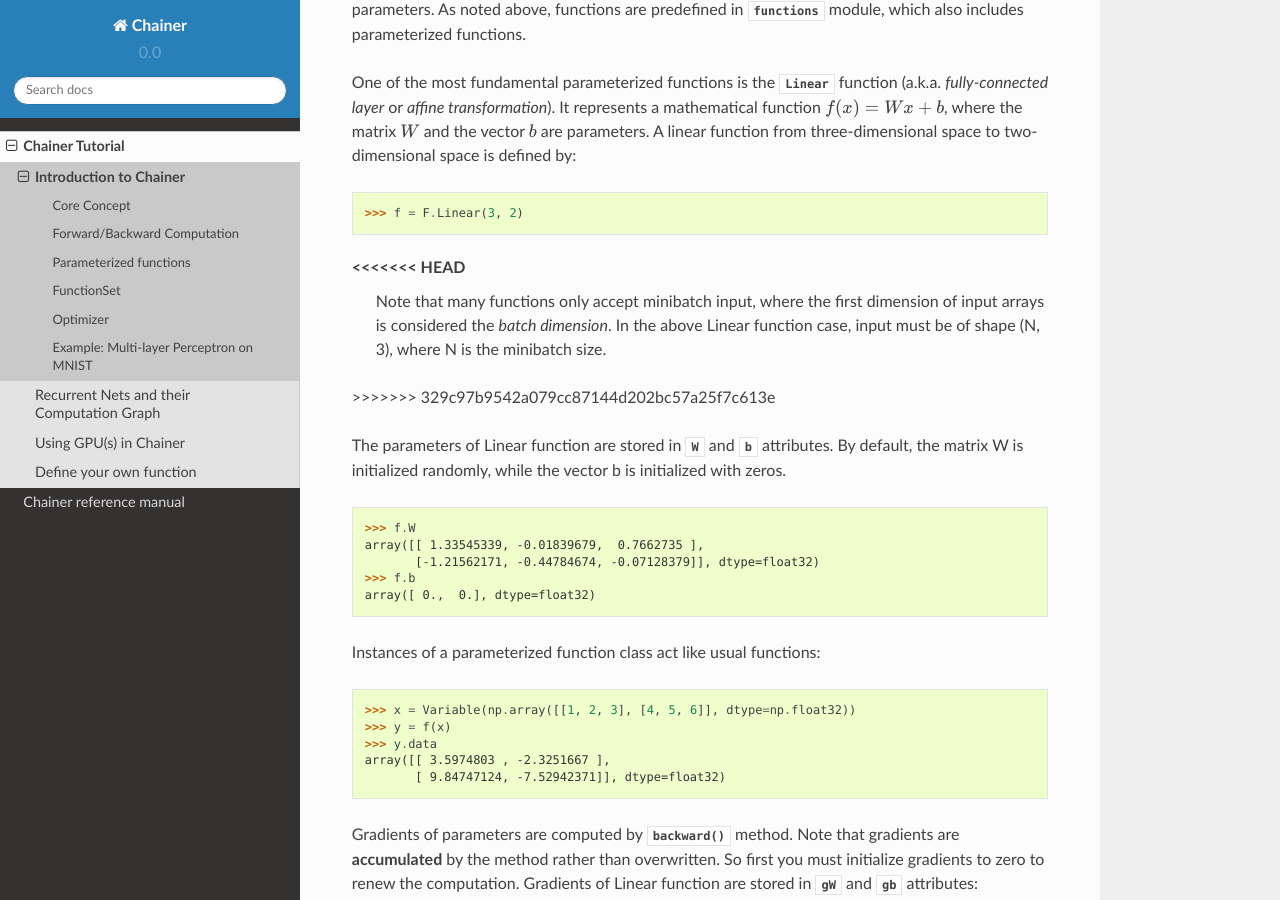
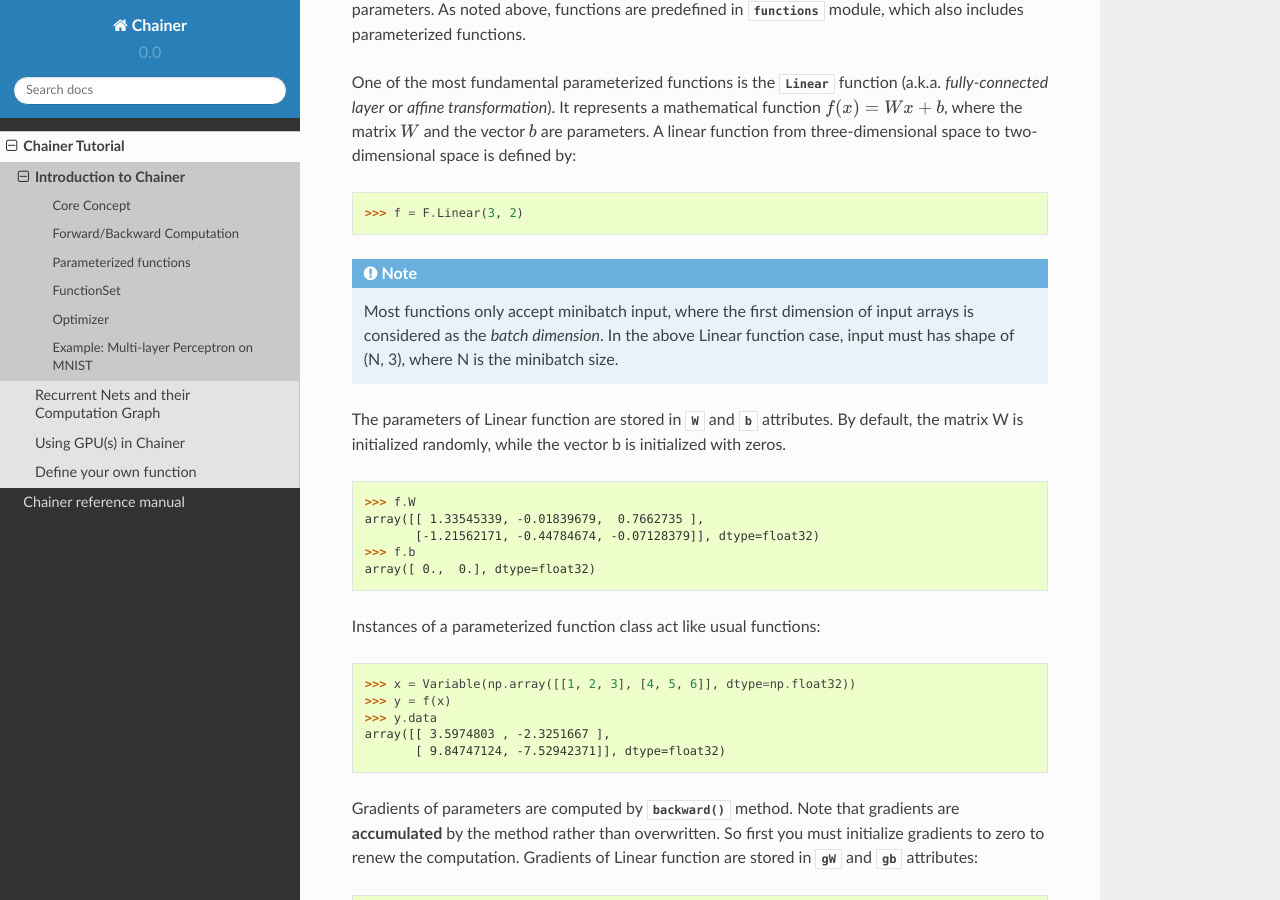
Before and after one commit to mitmul/intel-chainer, a Sphinx documentation site: the page built from docs/source/tutorial/basic.rst, in a window 1280 px wide and 900 px high, scrolled down 2964 px. Built offline with Sphinx 7.4.7 and the Read the Docs theme 2.0.0, drawn with Linux system fonts in a browser that asks for light colours; some of the changed lines change nothing that is shown.

Commit message:
Fix merge miss

```diff
--- a/docs/source/tutorial/basic.rst
+++ b/docs/source/tutorial/basic.rst
@@ -130,13 +130,8 @@
 
 .. note::
 
-<<<<<<< HEAD
-   Note that many functions only accept minibatch input, where the first dimension of input arrays is considered the *batch dimension*.
-   In the above Linear function case, input must be of shape (N, 3), where N is the minibatch size.
-=======
-   Most functions only accept minibatch input, where the first dimension of input arrays is considered as *batch dimension*.
+   Most functions only accept minibatch input, where the first dimension of input arrays is considered as the *batch dimension*.
    In the above Linear function case, input must has shape of (N, 3), where N is the minibatch size.
->>>>>>> 329c97b9542a079cc87144d202bc57a25f7c613e
 
 The parameters of Linear function are stored in :attr:`~functions.Linear.W` and :attr:`~functions.Linear.b` attributes.
 By default, the matrix W is initialized randomly, while the vector b is initialized with zeros.
```
